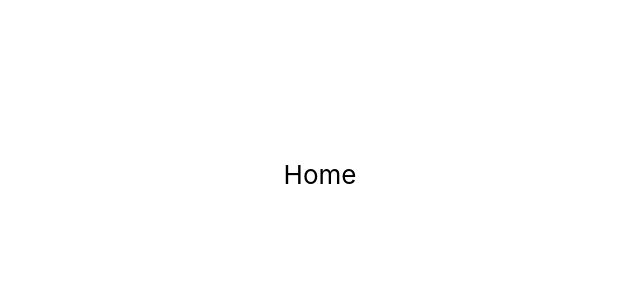
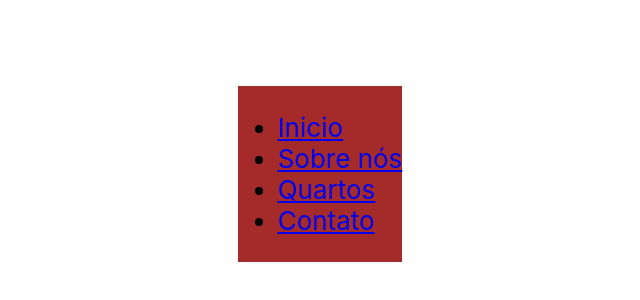
Before and after one commit to LuisFernando10/litoral-hotel-react, a React (Create React App) app: page / in a window 1280 px wide. Shown: the part 226-526 px from the top of the page, without its empty margins (320-960 px from the left). Built offline with nearby package versions, Linux system fonts and the light colour scheme.

Commit message:
Styles for pages were created and connected with the respective tsx

```diff
--- a/src/pages/AboutUs/index.tsx
+++ b/src/pages/AboutUs/index.tsx
@@ -1,5 +1,12 @@
+import Header from "../../components/common/Header";
+import "./styles.scss";
+
 const AboutUs = () => {
-  return <div>AboutUs</div>;
+  return (
+    <div className="about-us-container">
+      <Header />
+    </div>
+  );
 };
 
 export default AboutUs;
--- /dev/null
+++ b/src/pages/AboutUs/styles.scss
@@ -0,0 +1,3 @@
+.about-us-container {
+  background-color: rgb(42, 165, 67);
+}
--- a/src/pages/Contact/index.tsx
+++ b/src/pages/Contact/index.tsx
@@ -1,5 +1,12 @@
+import Header from "../../components/common/Header";
+import "./styles.scss";
+
 const Contact = () => {
-  return <div>Contact</div>;
+  return (
+    <div className="contact-container">
+      <Header />
+    </div>
+  );
 };
 
 export default Contact;
--- /dev/null
+++ b/src/pages/Contact/styles.scss
@@ -0,0 +1,3 @@
+.contact-container {
+  background-color: rgb(42, 118, 165);
+}
--- a/src/pages/Home/index.tsx
+++ b/src/pages/Home/index.tsx
@@ -1,5 +1,12 @@
+import Header from "../../components/common/Header";
+import "./styles.scss";
+
 const Home = () => {
-  return <div>Home</div>;
+  return (
+    <div className="home-container">
+      <Header />
+    </div>
+  );
 };
 
 export default Home;
--- /dev/null
+++ b/src/pages/Home/styles.scss
@@ -0,0 +1,3 @@
+.home-container {
+  background-color: brown;
+}
--- a/src/pages/Rooms/index.tsx
+++ b/src/pages/Rooms/index.tsx
@@ -1,5 +1,12 @@
+import Header from "../../components/common/Header";
+import "./styles.scss";
+
 const Rooms = () => {
-  return <div>Rooms</div>;
+  return (
+    <div className="rooms-container">
+      <Header />
+    </div>
+  );
 };
 
 export default Rooms;
--- /dev/null
+++ b/src/pages/Rooms/styles.scss
@@ -0,0 +1,3 @@
+.rooms-container {
+  background-color: rgb(165, 144, 42);
+}
```
